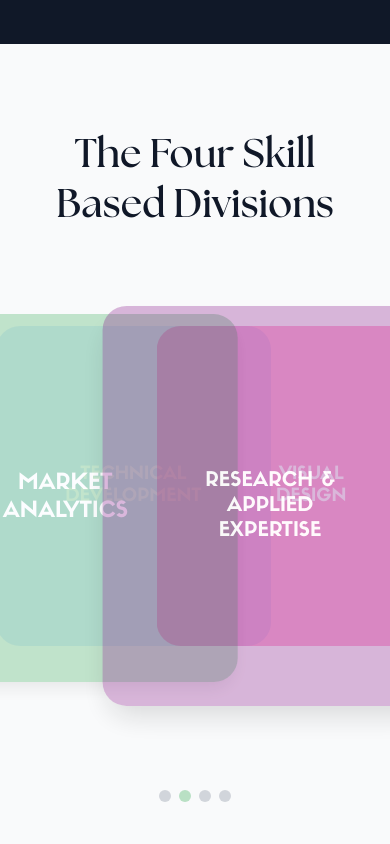
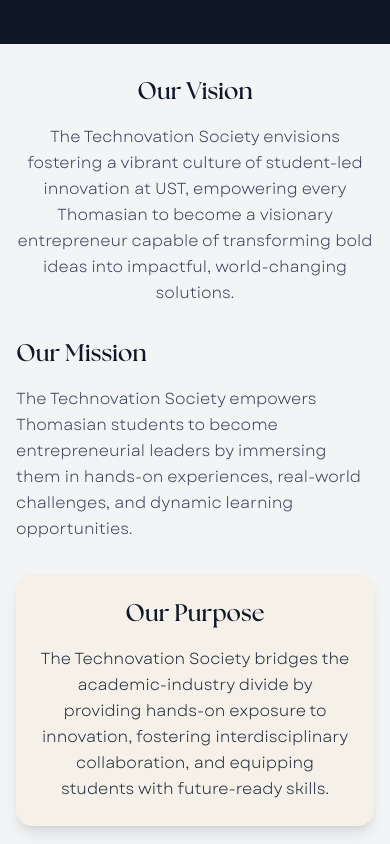
Before and after one commit to Technovation-Society/r101-2025, a Next.js app: page / in a window 390 px wide. Shown: the part 800-1644 px from the top of the page. Built offline with nearby package versions, Linux system fonts and the light colour scheme.

Commit message:
feat: implement VisionMissionPurpose section with responsive design
- Create complete VisionMissionPurpose component

```diff
--- a/components/VisionMissionPurpose.tsx
+++ b/components/VisionMissionPurpose.tsx
@@ -1,3 +1,47 @@
 export default function VisionMissionPurpose() {
-  return <section></section>;
+  return (
+    <section className="py-8 sm:py-12 md:py-16 px-4 bg-gray-100">
+      <div className="max-w-4xl mx-auto">
+        {/* Our Vision */}
+        <div className="mb-8 sm:mb-12 md:mb-16 text-center sm:text-right">
+          <h2 className="font-seasons text-2xl sm:text-3xl md:text-4xl lg:text-5xl font-bold text-gray-900 mb-4 sm:mb-6 md:mb-8">
+            Our Vision
+          </h2>
+          <p className="font-garet text-base sm:text-lg md:text-lg lg:text-xl text-gray-700 leading-relaxed mx-auto">
+            The Technovation Society envisions fostering a vibrant culture of
+            student-led innovation at UST, empowering every Thomasian to become
+            a visionary entrepreneur capable of transforming bold ideas into
+            impactful, world-changing solutions.
+          </p>
+        </div>
+
+        {/* Our Mission */}
+        <div className="mb-8 sm:mb-12 md:mb-16 text-left">
+          <h2 className="font-seasons text-2xl sm:text-3xl md:text-4xl lg:text-5xl font-bold text-gray-900 mb-4 sm:mb-6 md:mb-8">
+            Our Mission
+          </h2>
+          <p className="font-garet text-base sm:text-lg md:text-lg lg:text-xl text-gray-700 leading-relaxed">
+            The Technovation Society empowers Thomasian students to become
+            entrepreneurial leaders by immersing them in hands-on experiences,
+            real-world challenges, and dynamic learning opportunities.
+          </p>
+        </div>
+
+        {/* Our Purpose */}
+        <div className="relative">
+          <div className="bg-[#F5F0E8] rounded-2xl sm:rounded-3xl p-6 sm:p-8 md:p-10 lg:p-12 shadow-lg">
+            <h2 className="font-seasons text-2xl sm:text-3xl md:text-4xl lg:text-5xl font-bold text-gray-900 mb-4 sm:mb-6 md:mb-8 text-center">
+              Our Purpose
+            </h2>
+            <p className="font-garet text-base sm:text-lg md:text-lg lg:text-xl text-gray-800 leading-relaxed text-center">
+              The Technovation Society bridges the academic-industry divide by
+              providing hands-on exposure to innovation, fostering
+              interdisciplinary collaboration, and equipping students with
+              future-ready skills.
+            </p>
+          </div>
+        </div>
+      </div>
+    </section>
+  );
 }
```
